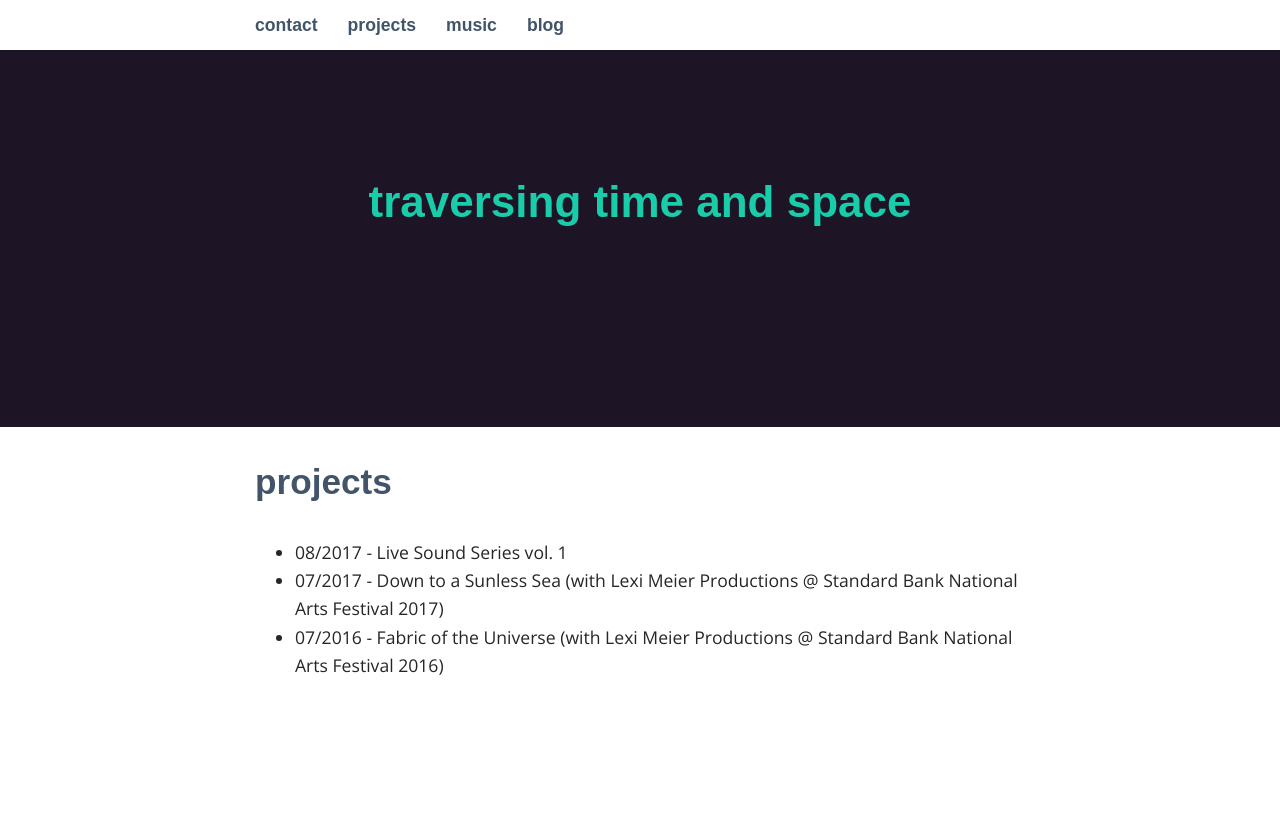
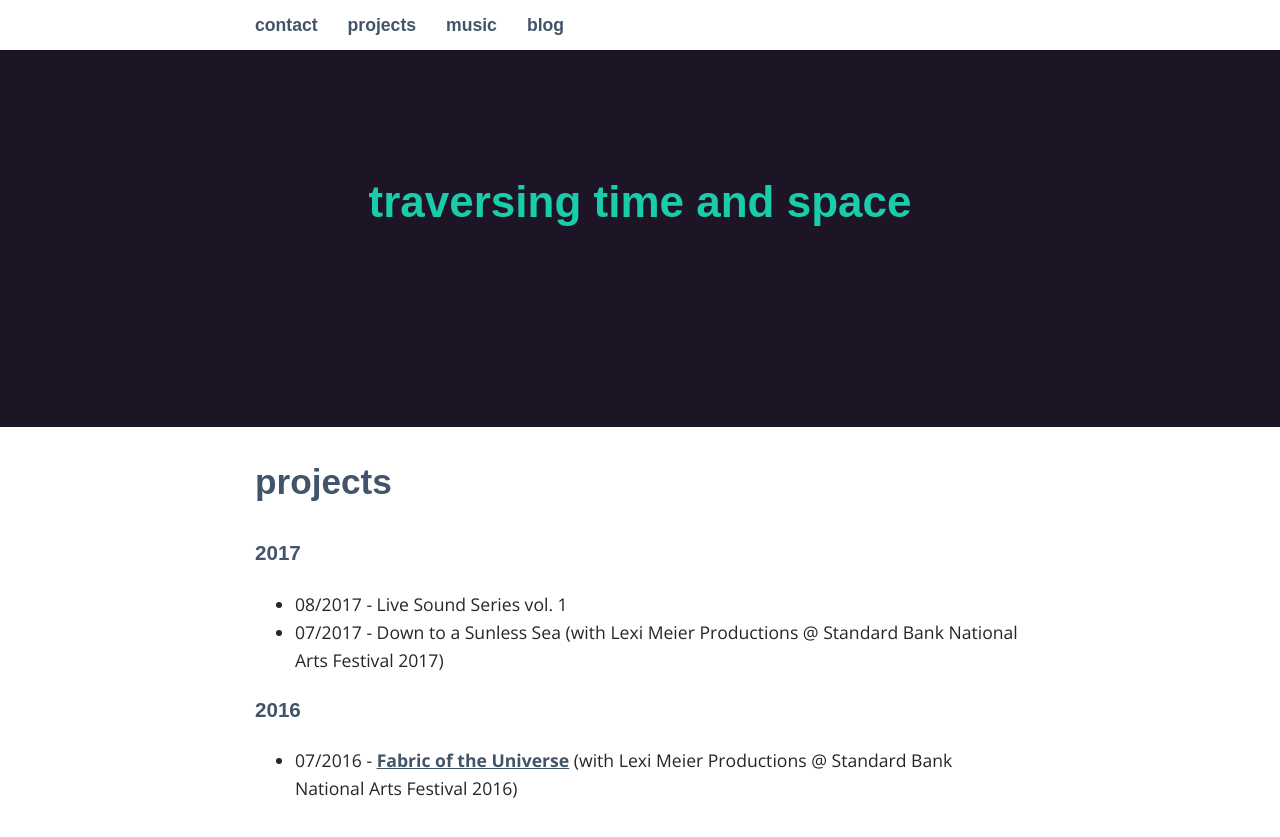
Before and after one commit to DastardlyMut/dastardlymut.github.io, a Jekyll site: the page built from _pages/03_projects.md, in a window 1280 px wide and 900 px high, scrolled down 73 px. Shown: the top 837 px of the window. Built offline with Jekyll 4.4.1, drawn with Linux system fonts in a browser that asks for light colours; some web fonts are replaced.

Commit message:
update layout

```diff
--- a/_pages/03_projects.md
+++ b/_pages/03_projects.md
@@ -4,6 +4,11 @@ title: projects
 permalink: /projects/
 ---
 
+### 2017
+
 * 08/2017 - Live Sound Series vol. 1
 * 07/2017 - Down to a Sunless Sea (with Lexi Meier Productions @ Standard Bank National Arts Festival 2017)
-* 07/2016 - Fabric of the Universe (with Lexi Meier Productions @ Standard Bank National Arts Festival 2016)
+
+### 2016
+
+* 07/2016 - [Fabric of the Universe](http://cuemedia.co.za/2016/06/30/fest-360-let-go-with-fabric-of-the-universe/) (with Lexi Meier Productions @ Standard Bank National Arts Festival 2016)
```
